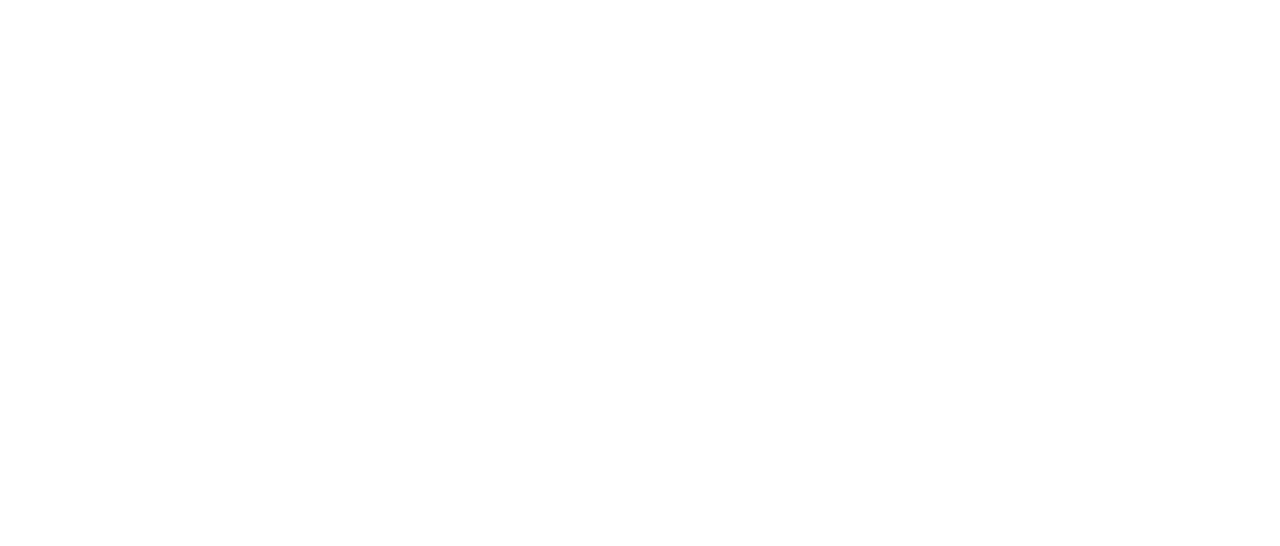
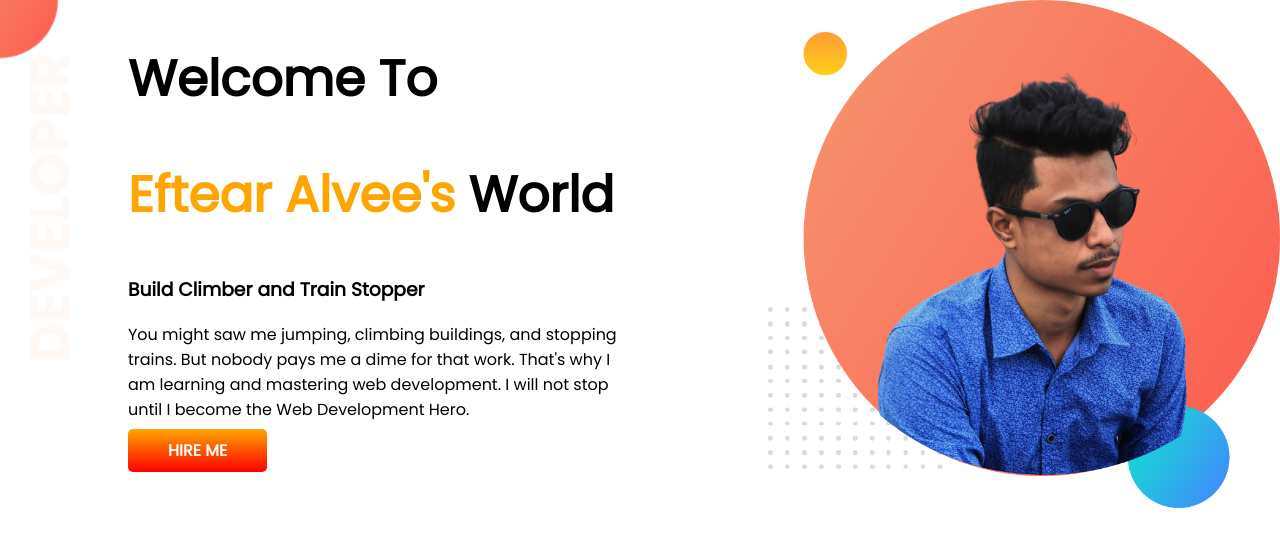
Before and after one commit to EftearAlvee/new-developer-portfolio, a plain HTML site: page index.html in a window 1280 px wide. Drawn offline with Linux system fonts and the light colour scheme.

Commit message:
top-banner-added

```diff
--- a/index.html
+++ b/index.html
@@ -1,13 +1,33 @@
 <!DOCTYPE html>
 <html lang="en">
+
 <head>
     <meta charset="UTF-8">
     <meta http-equiv="X-UA-Compatible" content="IE=edge">
     <meta name="viewport" content="width=device-width, initial-scale=1.0">
     <title>Eftear Alvee Portfolio</title>
+    <link rel="preconnect" href="https://fonts.googleapis.com">
+    <link rel="preconnect" href="https://fonts.gstatic.com" crossorigin>
+    <link href="https://fonts.googleapis.com/css2?family=Poppins&display=swap" rel="stylesheet">
     <link rel="stylesheet" href="style.css">
 </head>
+
 <body>
+    <section class="top-banner">
+        <div class="half-width">
+            <h1>Welcome To</h1>
+            <h1><span class="orange-color">Eftear Alvee's</span> World</h1>
+            <h3>Build Climber and Train Stopper</h3>
+            <p>You might saw me jumping, climbing buildings, and stopping trains. But nobody pays me a dime for that
+                work.
+                That's why I am learning and mastering web development. I will not stop until I become the Web
+                Development
+                Hero.</p>
+            <a class="link-button" target="_blank" href="https://www.facebook.com/eftear.alvee">HIRE ME</a>
+        </div>
+        <div class="half-width"><img src="images/alvee-bg.png" alt="">
+        </div>
+    </section>
+</body>
 
-</body>
 </html>
--- a/style.css
+++ b/style.css
@@ -0,0 +1,39 @@
+body {
+    font-family: 'Poppins', sans-serif;
+    margin: 0%;
+}
+
+h1 {
+    font-size: 50px;
+}
+
+.orange-color {
+    color: orange;
+}
+
+section {
+    display: flex;
+}
+
+.half-width {
+    width: 50%;
+    padding-left: 10%;
+}
+
+.half-width img {
+    width: 100%;
+}
+
+.link-button {
+    text-decoration: none;
+    background-image: linear-gradient(orange, red);
+    padding: 10px 40px;
+    color: white;
+    font-weight: 700;
+    border-radius: 5px;
+}
+
+.top-banner {
+    background-image: url(images/top-banner.png);
+    background-repeat: no-repeat;
+}
```
Also changed, not shown: images/alvee-bg.png (added), images/dream-bg.png (added), images/exp-bg.png (added), images/jhankar.png (added), images/jhankar2.png (added), images/my-bg.png (added), images/my-bg2.png (added), images/top-banner.png (added), 7 other files.
